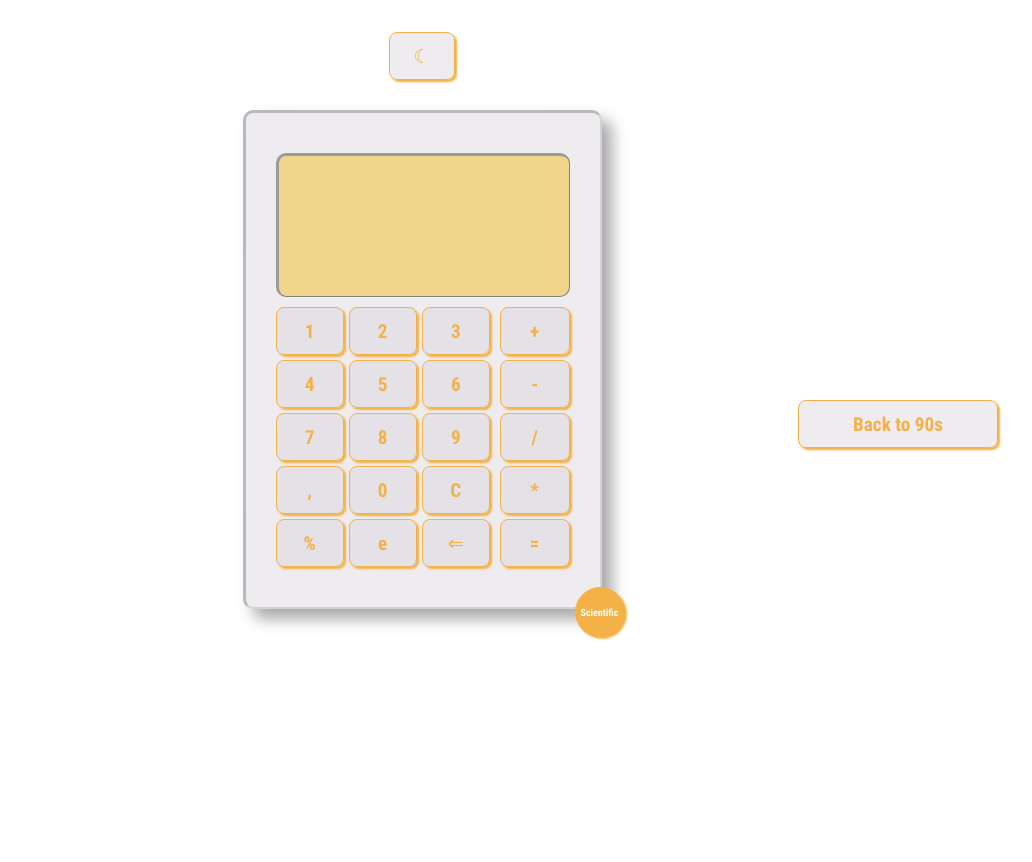
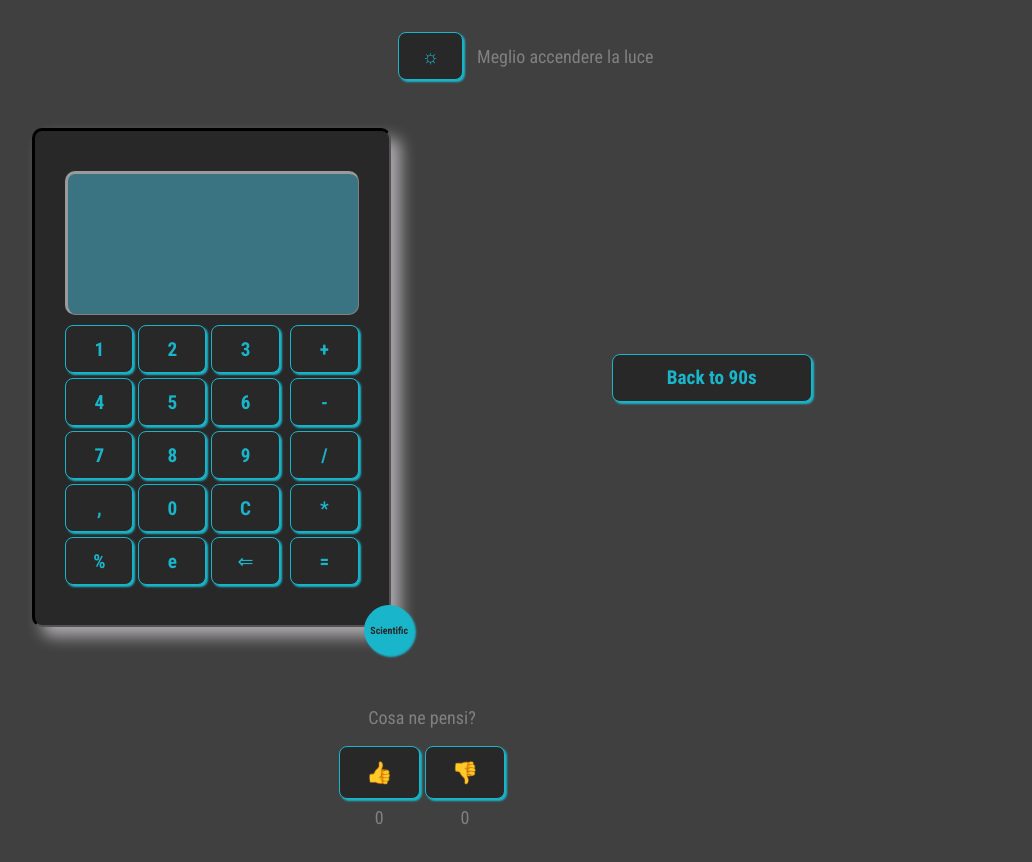
Before and after one commit to BeainaT/first-svelte-calculator, a Svelte app: page / in a window 1280 px wide. Shown: the whole page, without its empty margins (218-1250 px from the left). Before the commit the page ends 800 px from the top, so only its background shows below. Built offline with nearby package versions, Linux system fonts and the light colour scheme.

Commit message:
ended style + split theme component + counter

```diff
--- a/src/App.svelte
+++ b/src/App.svelte
@@ -1,41 +1,46 @@
 <script>
-  import Display from './lib/Display.svelte';
-  import Scientific from './lib/Scientific.svelte';
+  import Display from "./lib/Display.svelte";
+  import Scientific from "./lib/Scientific.svelte";
+  import Counter from "./lib/Counter.svelte";
+  import ThemeChoice from "./lib/ThemeChoice.svelte";
 
-  let inputNumber = '';
+  let inputNumber = "";
   let total = 0;
-  let operators = ['+', '-', '*', '/'];
+  let operators = ["+", "-", "*", "/"];
   let change = false;
   let rotate = false;
   let theme = false;
 
   function getInput(value) {
-    if(isNaN(value)) {
-      return inputNumber += value;
+    if (isNaN(value)) {
+      return (inputNumber += value);
     } else {
       inputNumber += value.toString();
-      if(inputNumber.startsWith('0') && isNaN(parseFloat(inputNumber.charAt(1))) == false) {
+      if (
+        inputNumber.startsWith("0") &&
+        isNaN(parseFloat(inputNumber.charAt(1))) == false
+      ) {
         inputNumber = parseInt(inputNumber, 10).toString();
       }
     }
-    return total = eval(inputNumber);
+    return (total = eval(inputNumber));
   }
   function clear() {
     total = 0;
-    inputNumber = '';
+    inputNumber = "";
   }
   function undo() {
-    if(inputNumber.length > 1) {
-      inputNumber = inputNumber.slice(0, inputNumber.length -1);
-      let inputLast = inputNumber.charAt(inputNumber.length -1);
-      if(inputLast == operators.find((i)=> i == inputLast)) {
-        let removeInput = inputNumber.slice(0, inputNumber.length -1);
+    if (inputNumber.length > 1) {
+      inputNumber = inputNumber.slice(0, inputNumber.length - 1);
+      let inputLast = inputNumber.charAt(inputNumber.length - 1);
+      if (inputLast == operators.find((i) => i == inputLast)) {
+        let removeInput = inputNumber.slice(0, inputNumber.length - 1);
         total = eval(removeInput);
       } else {
-        total = eval(inputNumber)
+        total = eval(inputNumber);
       }
     } else {
-      inputNumber = '';
+      inputNumber = "";
       total = 0;
     }
   }
@@ -44,57 +49,54 @@
     inputNumber = total.toString();
   }
   function exp() {
-    return inputNumber = total.toExponential();
+    return (inputNumber = total.toExponential());
   }
   function calc() {
-    if(total) {
-      (total % 1 !== 0) ? total = eval(inputNumber).toFixed(2) : total = eval(inputNumber);
+    if (total) {
+      total % 1 !== 0
+        ? (total = eval(inputNumber).toFixed(2))
+        : (total = eval(inputNumber));
       inputNumber = total.toString();
     }
-    return total = 0;
+    return (total = 0);
   }
-  let toggle = () => change = !change;
-  let turns = () => rotate = !rotate;
+  let toggle = () => (change = !change);
+  let turns = () => (rotate = !rotate);
 
-  let scientificOp = (value) => value != Math.PI ? total = value : inputNumber += value;
+  let scientificOp = (value) =>
+    value != Math.PI ? (total = value) : (inputNumber += value);
 
-  let toggleTheme = () => theme = !theme;
+  let toggleTheme = () => (theme = !theme);
 </script>
 
-  <div class="{theme ? 'dark' : ''} app_container">
-    <button on:click={toggleTheme}>
-      {#if theme}
-        &#9788;
-      {:else}
-        &#9790;
-      {/if}
-    </button>
+<div class="{!theme ? 'dark' : ''} app_container">
+  <ThemeChoice trys={toggleTheme} />
   <main>
     <div class="{rotate ? 'rotate' : ''} calculator">
-        <Display input={inputNumber} result={total}/>
+      <Display input={inputNumber} result={total} />
       <div class="keypad">
         <div class="keypad__body">
-            <button on:click={()=>getInput(1)}>1</button>
-            <button on:click={()=>getInput(2)}>2</button>
-            <button on:click={()=>getInput(3)}>3</button>
-            <button on:click={()=>getInput(4)}>4</button>
-            <button on:click={()=>getInput(5)}>5</button>
-            <button on:click={()=>getInput(6)}>6</button>
-            <button on:click={()=>getInput(7)}>7</button>
-            <button on:click={()=>getInput(8)}>8</button>
-            <button on:click={()=>getInput(9)}>9</button>
-            <button on:click={()=>getInput('.')}>,</button>
-            <button on:click={()=>getInput(0)}>0</button>
+          <button on:click={() => getInput(1)}>1</button>
+          <button on:click={() => getInput(2)}>2</button>
+          <button on:click={() => getInput(3)}>3</button>
+          <button on:click={() => getInput(4)}>4</button>
+          <button on:click={() => getInput(5)}>5</button>
+          <button on:click={() => getInput(6)}>6</button>
+          <button on:click={() => getInput(7)}>7</button>
+          <button on:click={() => getInput(8)}>8</button>
+          <button on:click={() => getInput(9)}>9</button>
+          <button on:click={() => getInput(".")}>,</button>
+          <button on:click={() => getInput(0)}>0</button>
           <button on:click={clear}>C</button>
           <button on:click={percentage}>%</button>
           <button on:click={exp}>e</button>
           <button on:click={undo}>&#8656;</button>
         </div>
         <div class="keypad__op">
-            <button on:click={()=>getInput('+')}>+</button>
-            <button on:click={()=>getInput('-')}>-</button>
-            <button on:click={()=>getInput('/')}>/</button>
-            <button on:click={()=>getInput('*')}>*</button>
+          <button on:click={() => getInput("+")}>+</button>
+          <button on:click={() => getInput("-")}>-</button>
+          <button on:click={() => getInput("/")}>/</button>
+          <button on:click={() => getInput("*")}>*</button>
           <button on:click={calc}>=</button>
         </div>
       </div>
@@ -103,7 +105,7 @@
           <span>Scientific</span>
         </button>
         {#if change}
-            <Scientific propValue={inputNumber} op={scientificOp}/>
+          <Scientific propValue={inputNumber} op={scientificOp} />
         {/if}
       {/if}
     </div>
@@ -117,25 +119,24 @@
       </button>
     </div>
   </main>
+  <Counter />
 </div>
-
-
 
 <style>
   .app_container {
     margin: 0 auto;
     padding: 2rem;
     text-align: center;
-    height: calc(100vh - 65.5px);
+    height: 100vh;
   }
   .calculator {
     background-color: var(--calc-color-light);
-    padding: 30px 30px;
+    padding: var(--lg) var(--lg);
     position: relative;
     color: var(--color-light);
-    border-radius: 10px;
+    border-radius: var(--s);
     border: var(--calc-color-light) inset;
-    box-shadow: 10px 10px 15px var(--border-calc-light);
+    box-shadow: var(--s) var(--s) var(--sm) var(--border-calc-light);
     border-bottom: 2px solid var(--border-out);
     border-right: 2px solid var(--border-out);
     transition: 1s;
@@ -144,25 +145,25 @@
   .switch {
     background-color: var(--border-light);
     position: absolute;
-    right: -25px;
-    margin-top: 10px;
-    width: 50px;
-    height: 50px;
+    right: -1.5625rem;
+    margin-top: var(--s);
+    width: var(--xl);
+    height: var(--xl);
     border-radius: 50%;
     padding: 0;
     opacity: 1;
   }
   .switch span {
-    font-size: 10px;
-    line-height: 50px;
+    font-size: var(--s);
+    line-height: var(--xl);
     color: var(--bg-color-light);
   }
   .keypad {
     display: grid;
     grid-template-areas: "n o";
     font-weight: bold;
-    margin-bottom: 10px;
-    grid-gap: 10px;
+    margin-bottom: var(--s);
+    grid-gap: var(--s);
   }
   .keypad__body {
     display: grid;
@@ -176,15 +177,10 @@
   }
   .keypad__body,
   .keypad__op {
-    gap: 5px;
-  }
-  .choice {
-    position: absolute;
-    top: 50%;
-    right: 5%;
+    gap: var(--xxs);
   }
   .choice button {
-    width: 200px;
+    width: 12.5rem;
     padding: 0.6em 0;
   }
 </style>
--- a/src/app.css
+++ b/src/app.css
@@ -16,6 +16,19 @@
   --border-calc-light: rgb(169, 167, 170);
   --calc-dark: rgb(41, 40, 40);
   --border-out: lightgrey;
+  --text-dark: #808080;
+  --bg-color-dark: #414040;
+
+  /*spaces*/
+  --xxs: .3125rem;
+  --xs: .5rem;
+  --s: .625rem;
+  --sm: .9375rem;
+  --m: 1.25rem;
+  --ml: 1.5625rem;
+  --lg: 1.875rem;
+  --xl: 3.125rem;
+  --xxl: 6.25rem;
 
   font-synthesis: none;
   text-rendering: optimizeLegibility;
@@ -29,31 +42,23 @@ body {
   margin: 0;
   display: flex;
   place-items: center;
-  min-width: 320px;
-  /* min-height: 100vh; */
-  color: var(--color-light);
+  color: var(--calc-dark);
   background-color: var(--bg-color-light);
 }
 main {
   display: flex;
-  justify-content: center;
-  margin-top: 30px;
+  justify-content: space-around;
+  align-items: center;
+  margin-top: var(--lg);
+  max-width: 1000px;
+  margin: 3rem auto;
 }
-h1 {
-  font-size: 3.2em;
-  line-height: 1.1;
-}
-
-/* .card {
-  padding: 2em;
-} */
-
 #app {
   width: 100%;
 }
 
 button {
-  border-radius: 8px;
+  border-radius: var(--xs);
   border: 1px solid var(--border-light);
   padding: 0.6em 1.2em;
   font-size: 1.2em;
@@ -78,8 +83,8 @@ button:active {
   font-family: 'Orbitron', sans-serif;
 }
 .dark {
-  color: grey;
-  background-color: #414040;
+  color: var(--text-dark);
+  background-color: var(--bg-color-dark);
   --display-light : rgba(66, 150, 171, 0.699);
   --border-light: var(--color-dark);
   --calc-color-light: var(--calc-dark);
--- /dev/null
+++ b/src/lib/Counter.svelte
@@ -0,0 +1,42 @@
+<script>
+    export let like = 0;
+    export let unlike = 0;
+    export let inc = () => like++;
+    export let dec = () => unlike--;
+
+</script>
+<div class="poll">
+    <p>Cosa ne pensi?</p>
+    <div class="poll__btn">
+        <div class="poll__btn__box">
+            <button on:click={inc}>&#128077;</button>
+            <div>{like}</div>
+        </div>
+        <div class="poll__btn__box">
+            <button on:click={dec}>&#128078;</button>
+            <div>{unlike}</div>
+        </div>
+    </div>
+    {#if like + unlike > 0}
+        <p>Un numero > di {like} è sempre un successo</p>
+    {:else if like + unlike < 0}
+        <p>Le sconfitte aiutano a crescere!</p>
+        {#if unlike < -4}
+            <p>{unlike} ?? Si cresce troppo infretta così!!</p>
+        {/if}
+    {/if}
+</div>
+<style>
+    .poll {
+        font-size: 1.125rem;
+        margin: 5rem auto;
+    }
+    .poll__btn {
+        display: flex;
+        justify-content: center;
+        gap: var(--xxs);
+    }
+    .poll__btn__box div {
+        margin-top: var(--xs);
+    }
+</style>
--- a/src/lib/Display.svelte
+++ b/src/lib/Display.svelte
@@ -11,22 +11,22 @@
 
 <style>
     .display {
-        width: 250px;
+        width: 15.625rem;
         overflow-wrap: break-word;
-        min-height: 100px;
-        margin: 10px 0;
+        min-height: 6.25rem;
+        margin: var(--s) 0;
         border: inset;
         border-right: 1.5px solid grey;
         border-bottom: 1.5px solid grey;
         text-align: right;
-        font-size: 25px;
-        padding: 20px;
+        font-size: var(--ml);
+        padding: var(--m);
         border-radius: 10px;
         background-color: var(--display-light);
         color: var(--bg-color-light);
         font-weight: 900;
     }
     .big {
-        font-size: 32px;
+        font-size: 3rem;
     }
 </style>
--- a/src/lib/Scientific.svelte
+++ b/src/lib/Scientific.svelte
@@ -19,13 +19,14 @@ const factorial = n => n != 1 ? (n * factorial(n-1)) : 1;
         display: grid;
         grid-template-columns: repeat(3, 1fr);
         grid-row: 1;
-        gap: 5px;
-        width: 200px;
+        gap: var(--xs);
+        width: 12.5rem;
         background-color: var(--main-color-light);
     }
     button {
         background-color: var(--border-light);
         border-color: var(--bg-color-light);
         color: var(--bg-color-light);
+        box-shadow: 2px 2px 2px #fff;
     }
 </style>
--- /dev/null
+++ b/src/lib/ThemeChoice.svelte
@@ -0,0 +1,25 @@
+<script>
+    export let theme = true;
+    export let toggle = () => theme = !theme;
+    export let trys = () => {};
+</script>
+<span class="{theme ? 'hidden' : ''} toggle_theme">Preferisco calcolare al buio</span>
+    <button on:click={toggle} on:click={trys}>
+      {#if theme}
+        &#9788;
+      {:else}
+        &#9790;
+      {/if}
+    </button>
+<span class="{theme ? '' : 'hidden'} toggle_theme">Meglio accendere la luce</span>
+
+<style>
+    .toggle_theme {
+    padding: var(--s);
+    font-size: 1.125rem;
+    }
+    .hidden {
+        opacity: 0;
+        transition: 0.3s;
+    }
+</style>
```
Lines whose indentation alone changed are shown as unchanged.
